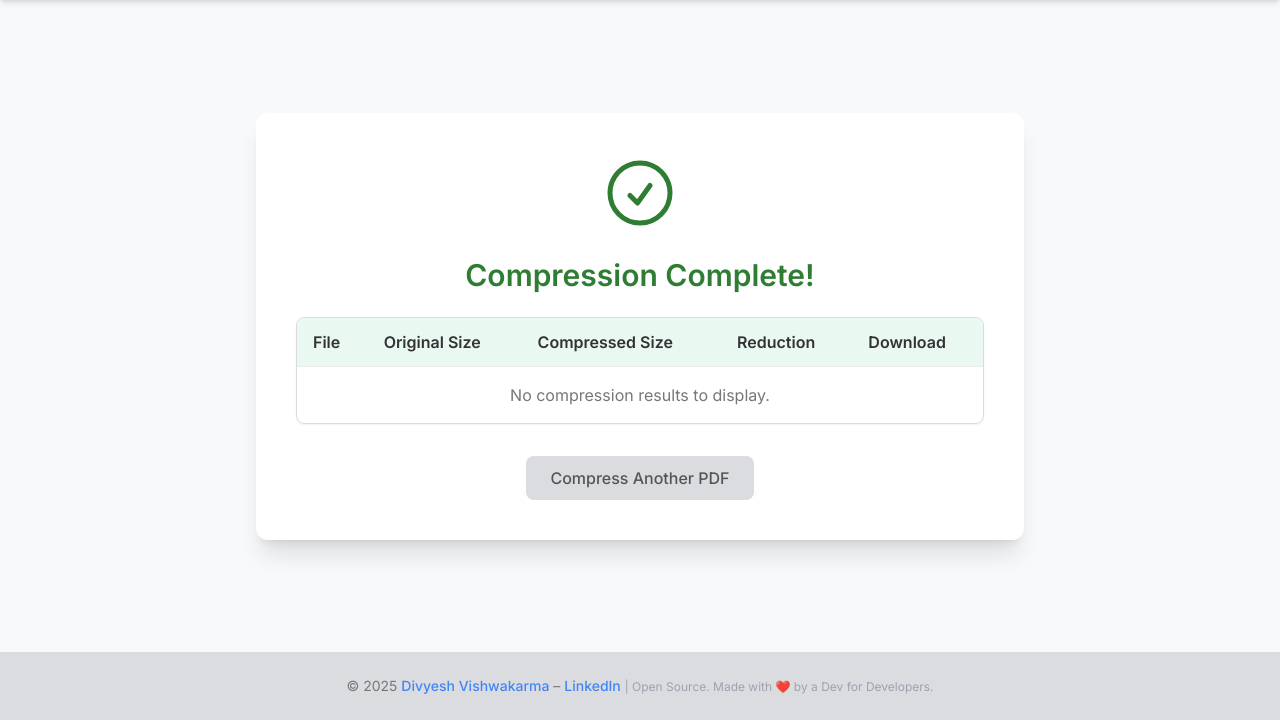
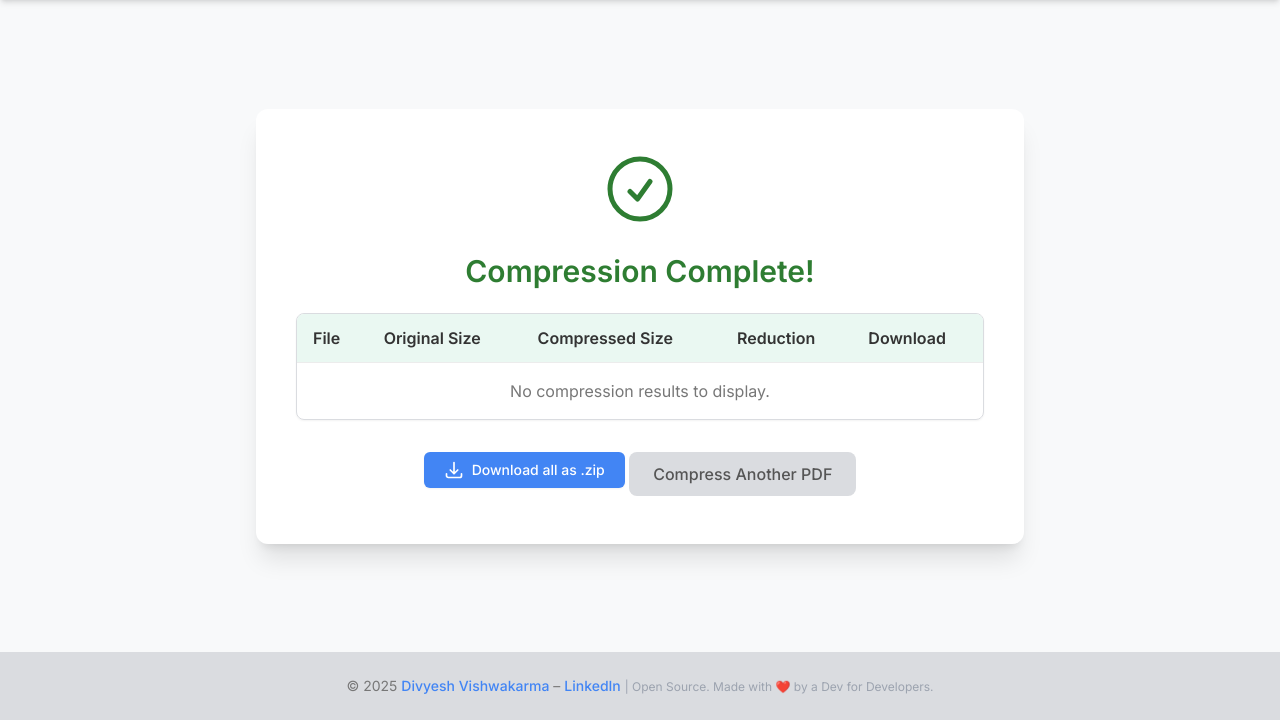
Before and after one commit to divyesh1099/compressPDF, a Flask app: template templates/success.html in a window 1280 px wide. Shown: the part 80-800 px from the top of the page. Run offline with Flask 3, Linux system fonts and the light colour scheme; the template is opened without the code that fills it, so the values that code supplies are empty; some libraries are stand-ins or nearby versions.

Commit message:
feat: add download feature

```diff
--- a/app.py
+++ b/app.py
@@ -18,6 +18,8 @@ import pikepdf
 from typing import Dict, Any
 from werkzeug.utils import secure_filename
 
+import io
+from zipfile import ZipFile
 # ──────────────── Config & Globals ────────────────
 app               = Flask(__name__)
 UPLOAD_DIR        = pathlib.Path("uploads")
@@ -232,6 +234,29 @@ def download(filetoken):
         except Exception: pass
     return response
 
+@app.route("/download-all")
+def download_all():
+    files = list(OUT_DIR.glob("*_compressed_*"))
+    if not files:
+        flash("No files available for bulk download.", "error")
+        return redirect(url_for("index"))
+
+    # In-memory zip
+    zip_buffer = io.BytesIO()
+    with ZipFile(zip_buffer, "w") as zipf:
+        for file in files:
+            # Inside zip, store with original filename
+            download_name = file.name.split("_compressed_", 1)[-1]
+            zipf.write(file, arcname=download_name)
+
+    zip_buffer.seek(0)
+    return send_file(
+        zip_buffer,
+        as_attachment=True,
+        download_name="compressed_pdfs.zip",
+        mimetype="application/zip"
+    )
+
 # ─────────────────────────── main ──────────────────────────
 if __name__ == "__main__":
     app.run(host="0.0.0.0", port=5000, debug=False)
--- a/templates/success.html
+++ b/templates/success.html
@@ -119,6 +119,16 @@
                 </table>
             </div>
 
+            <a href="{{ url_for('download_all') }}"
+            class="download-link inline-flex items-center bg-brand-blue text-white text-sm font-medium py-2 px-5 rounded-md hover:bg-brand-blue-dark transition-colors duration-200 shadow-sm mb-4 mt-6"
+            download>
+                <svg class="w-4 h-4 sm:w-5 sm:h-5 mr-1.5 sm:mr-2 flex-shrink-0" xmlns="http://www.w3.org/2000/svg" fill="none" viewBox="0 0 24 24" stroke-width="2" stroke="currentColor">
+                                            <path stroke-linecap="round" stroke-linejoin="round" d="M3 16.5v2.25A2.25 2.25 0 005.25 21h13.5A2.25 2.25 0 0021 18.75V16.5M16.5 12L12 16.5m0 0L7.5 12m4.5 4.5V3" />
+                                        </svg>
+                Download all as .zip
+            </a>
+
+
             <a href="{{ url_for('index') }}" class="back-button mt-8 inline-block bg-brand-gray-200 text-brand-gray-700 font-medium py-2.5 px-6 rounded-lg hover:bg-brand-gray-300 focus:outline-none focus:ring-2 focus:ring-brand-gray-300 focus:ring-opacity-50 transition-all duration-200 ease-in-out transform hover:-translate-y-0.5">
                 Compress Another PDF
             </a>
```
